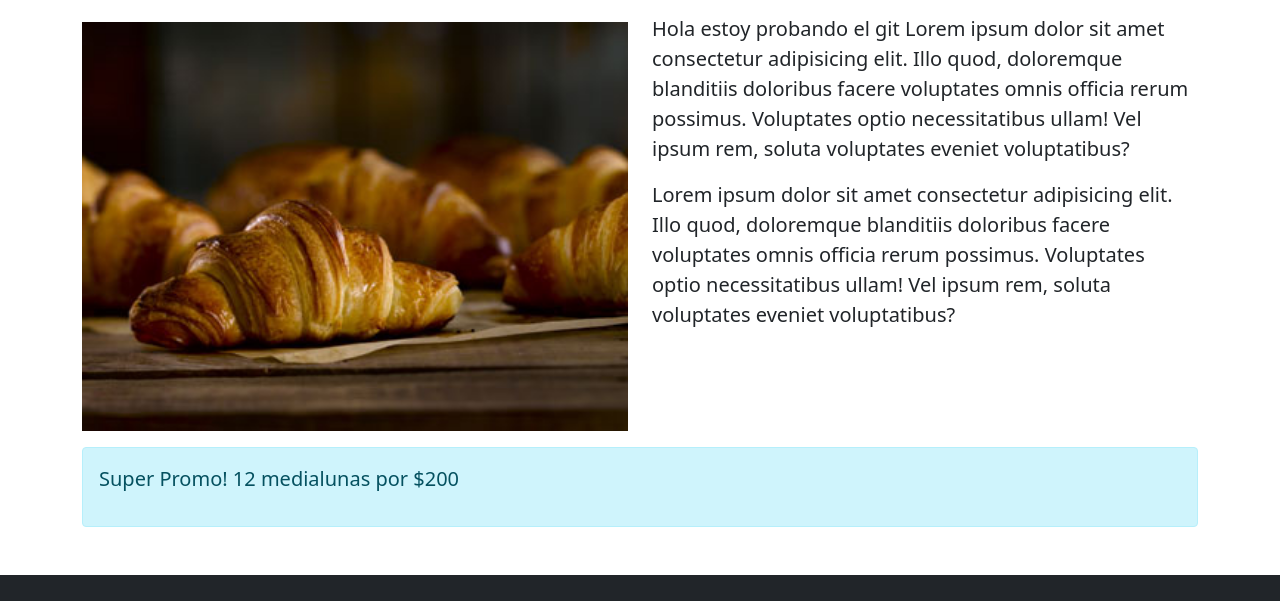
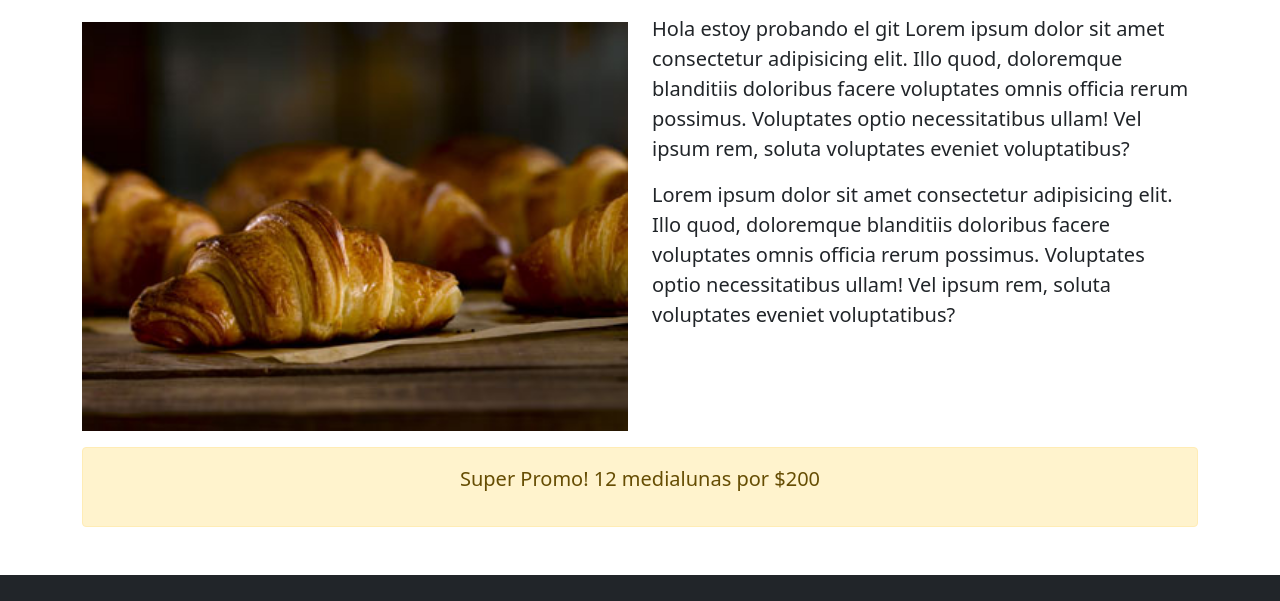
Before and after one commit to nataliasanchezmkt/panaderiaCocu, a plain HTML site: page pages/medialunas.html in a window 1280 px wide. Shown: the part 312-913 px from the top of the page. Drawn offline with Linux system fonts and the light colour scheme.

Commit message:
Cambios en la pagina de prod/medialuna

```diff
--- a/pages/medialunas.html
+++ b/pages/medialunas.html
@@ -79,9 +79,9 @@
         </div>
       </nav>
       <section class="my-5 container">
-        <h1 class="display-2 text-center fw-lighter">Medialunas</h1>
+        <h1 class="display-2 text-center">Medialunas</h1>
         <hr />
-        <article class="row">
+        <article class="row ">
           <div class="col-sm-12 col-md-6 my-3">
             <img
               class="w-100"
@@ -104,8 +104,8 @@
             </p>
           </div>
         </article>
-        <div class="alert alert-info">
-          <p class="lead">Super Promo! 12 medialunas por $200</p>
+        <div class="alert alert-warning">
+          <p class="lead text-center">Super Promo! 12 medialunas por $200</p>
         </div>
       </section>
     </main>
```
